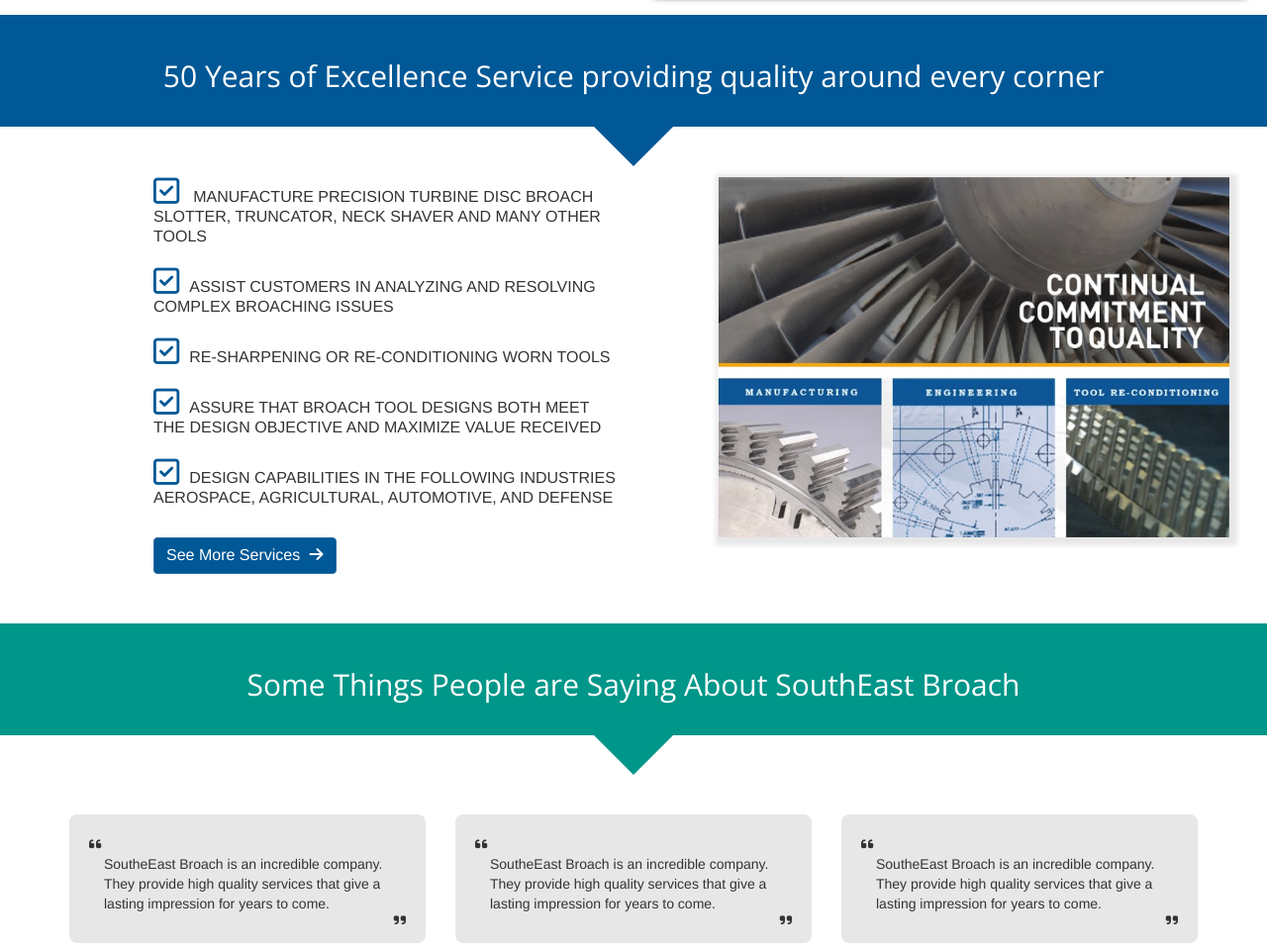
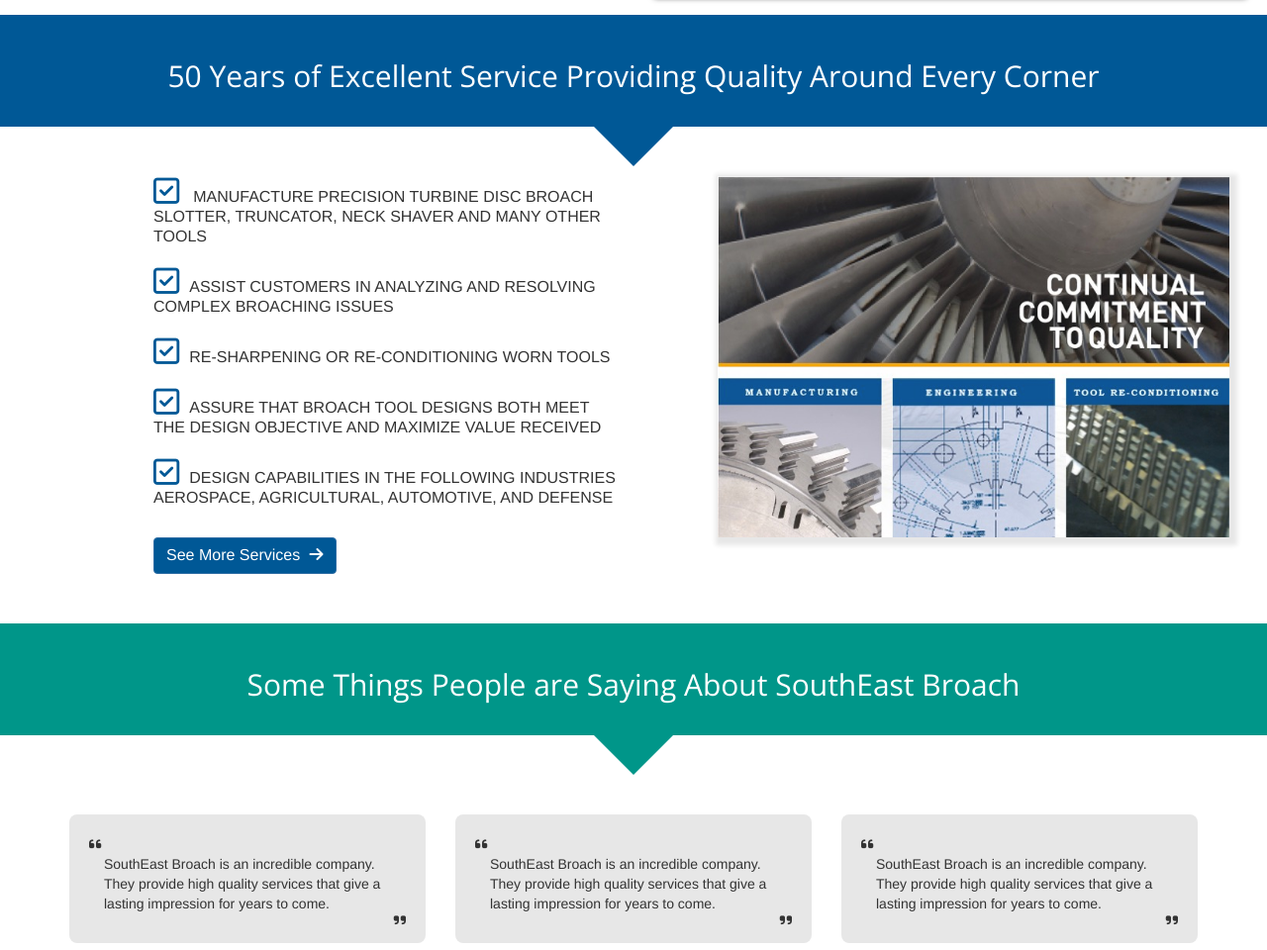
Before and after one commit to bradley-smith/seb.github.io, a plain HTML site: page index.html in a window 1280 px wide. Shown: the part 499-1459 px from the top of the page at 99% size. Drawn offline with nearby package versions, Linux system fonts and the light colour scheme; grey boxes are pictures that could not be loaded.

Commit message:
Add files via upload

```diff
--- a/index.html
+++ b/index.html
@@ -70,7 +70,7 @@
 		<br>
 
 		<div class="container-fluid homeSecondBlock">
-			<h2>50 Years of Excellence Service providing quality around every corner</h2>
+			<h2>50 Years of Excellent Service Providing Quality Around Every Corner</h2>
 		</div>
 
 		<div class="container homeThirdBlock">
@@ -109,7 +109,7 @@
 				<div class="col-md-4">
 					<div class="quoteDiv">
 						<i class="fa fa-quote-left" aria-hidden="true"></i>
-						<p class="quotePara">SoutheEast Broach is an incredible company. They provide high quality services that give a lasting impression for years to come.</p>
+						<p class="quotePara">SouthEast Broach is an incredible company. They provide high quality services that give a lasting impression for years to come.</p>
 						<i class="fa fa-quote-right" aria-hidden="true"></i>
 					</div>
 					<div class="quoteProfile">
@@ -120,7 +120,7 @@
 				<div class="col-md-4">
 					<div class="quoteDiv">
 						<i class="fa fa-quote-left" aria-hidden="true"></i>
-						<p class="quotePara">SoutheEast Broach is an incredible company. They provide high quality services that give a lasting impression for years to come.</p>
+						<p class="quotePara">SouthEast Broach is an incredible company. They provide high quality services that give a lasting impression for years to come.</p>
 						<i class="fa fa-quote-right" aria-hidden="true"></i>
 					</div>
 					<div class="quoteProfile">
@@ -131,7 +131,7 @@
 				<div class="col-md-4">
 					<div class="quoteDiv">
 						<i class="fa fa-quote-left" aria-hidden="true"></i>
-						<p class="quotePara">SoutheEast Broach is an incredible company. They provide high quality services that give a lasting impression for years to come.</p>
+						<p class="quotePara">SouthEast Broach is an incredible company. They provide high quality services that give a lasting impression for years to come.</p>
 						<i class="fa fa-quote-right" aria-hidden="true"></i>
 					</div>
 					<div class="quoteProfile">
```
